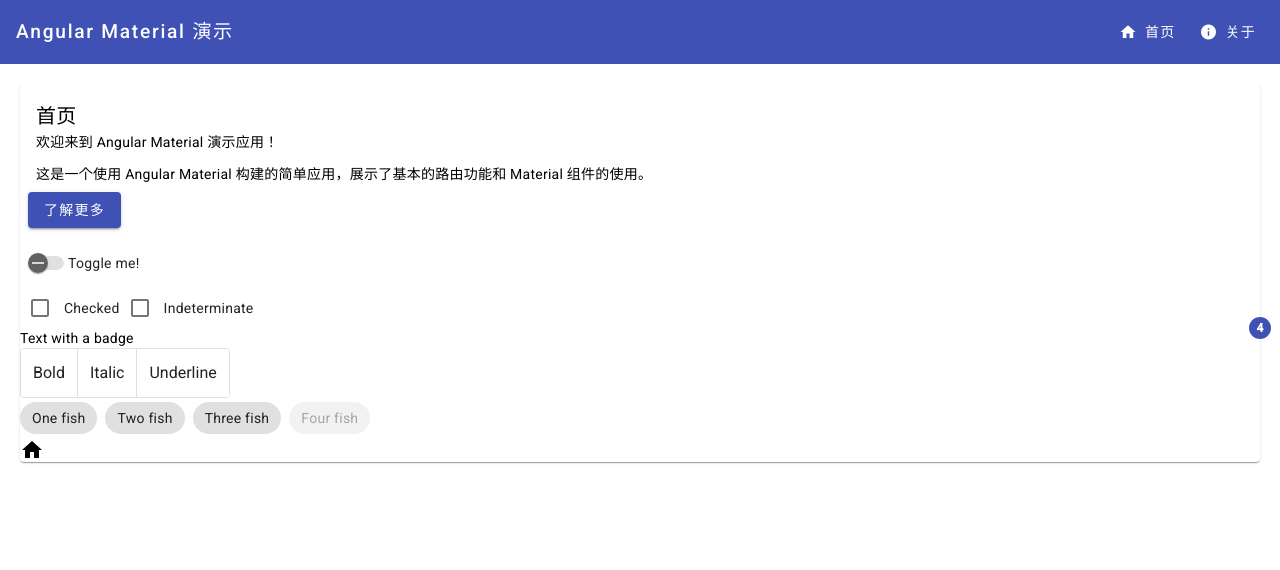
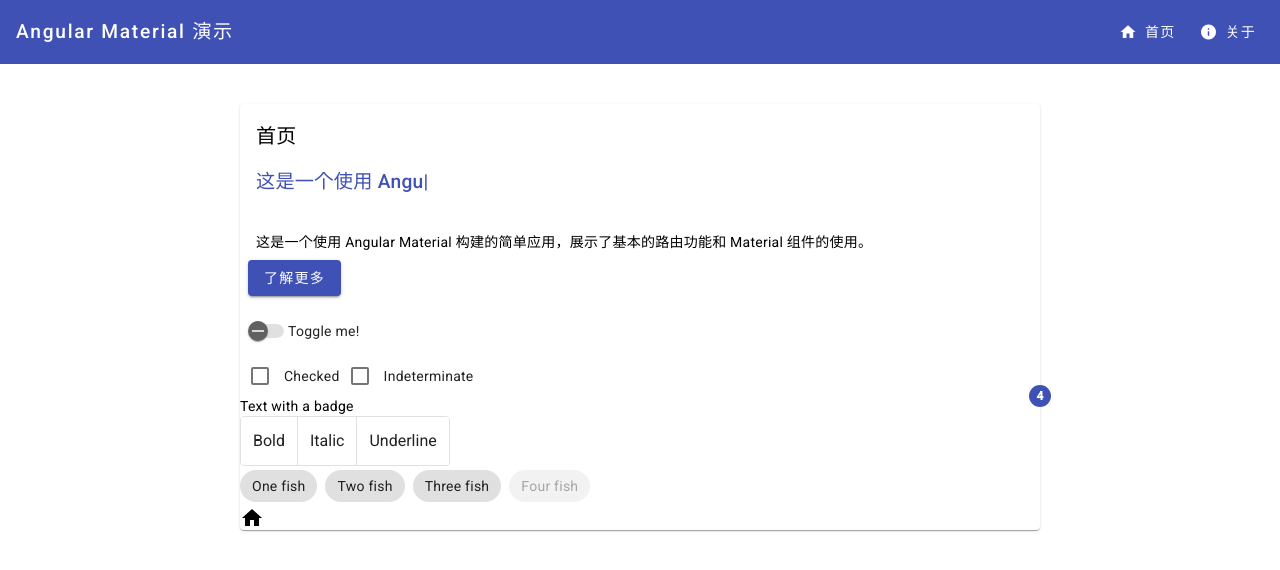
Before and after one commit to zrtch/angular-web, an Angular app: page / in a window 1280 px wide. Shown: the top 570 px of the page. Built offline with nearby package versions, Linux system fonts and the light colour scheme.

Commit message:
feat: 打字机效果

```diff
--- a/src/app/pages/home/home.component.html
+++ b/src/app/pages/home/home.component.html
@@ -4,7 +4,9 @@
       <mat-card-title>首页</mat-card-title>
     </mat-card-header>
     <mat-card-content>
-      <p>欢迎来到 Angular Material 演示应用！</p>
+      <div class="typed-container">
+        <span #typedElement></span>
+      </div>
       <p>
         这是一个使用 Angular Material 构建的简单应用，展示了基本的路由功能和
         Material 组件的使用。
--- a/src/app/pages/home/home.component.scss
+++ b/src/app/pages/home/home.component.scss
@@ -0,0 +1,41 @@
+.page-container {
+  max-width: 800px;
+  margin: 20px auto;
+  padding: 0 20px;
+}
+
+.typed-container {
+  min-height: 60px;
+  display: flex;
+  align-items: center;
+  margin-bottom: 20px;
+  font-size: 1.2rem;
+  color: #3f51b5;
+  font-weight: 500;
+}
+
+/* 自定义 Typed.js 光标样式 */
+.typed-cursor {
+  opacity: 1;
+  animation: typedjsBlink 0.7s infinite;
+  -webkit-animation: typedjsBlink 0.7s infinite;
+  animation: typedjsBlink 0.7s infinite;
+}
+
+@keyframes typedjsBlink {
+  50% {
+    opacity: 0.0;
+  }
+}
+
+@-webkit-keyframes typedjsBlink {
+  0% {
+    opacity: 1;
+  }
+  50% {
+    opacity: 0.0;
+  }
+  100% {
+    opacity: 1;
+  }
+}
--- a/src/app/pages/home/home.component.ts
+++ b/src/app/pages/home/home.component.ts
@@ -1,4 +1,11 @@
-import { ChangeDetectionStrategy, Component } from '@angular/core';
+import {
+  ChangeDetectionStrategy,
+  Component,
+  ElementRef,
+  OnInit,
+  ViewChild,
+  AfterViewInit,
+} from '@angular/core';
 import { RouterLink } from '@angular/router';
 import { MatCardModule } from '@angular/material/card';
 import { MatButtonModule } from '@angular/material/button';
@@ -8,6 +15,7 @@
 import { MatButtonToggleModule } from '@angular/material/button-toggle';
 import { MatChipsModule } from '@angular/material/chips';
 import { MatIconModule } from '@angular/material/icon';
+import Typed from 'typed.js';
 
 @Component({
   selector: 'app-home',
@@ -27,4 +35,40 @@
   styleUrl: './home.component.scss',
   changeDetection: ChangeDetectionStrategy.OnPush,
 })
-export class HomeComponent {}
+export class HomeComponent implements AfterViewInit {
+  @ViewChild('typedElement') typedElement!: ElementRef;
+
+  private typed!: Typed;
+
+  ngAfterViewInit(): void {
+    this.initTyped();
+  }
+
+  private initTyped(): void {
+    if (this.typedElement) {
+      this.typed = new Typed(this.typedElement.nativeElement, {
+        strings: [
+          '欢迎来到 Angular Material 演示应用！',
+          '这是一个使用 Angular Material 构建的简单应用',
+          '现在集成了 Typed.js 打字机效果',
+          '让我们一起探索 Angular 的魅力吧！',
+        ],
+        typeSpeed: 50,
+        backSpeed: 30,
+        backDelay: 1000,
+        startDelay: 500,
+        loop: true,
+        loopCount: Infinity,
+        showCursor: true,
+        cursorChar: '|',
+      });
+    }
+  }
+
+  ngOnDestroy(): void {
+    // 组件销毁时清理 Typed 实例
+    if (this.typed) {
+      this.typed.destroy();
+    }
+  }
+}
```
